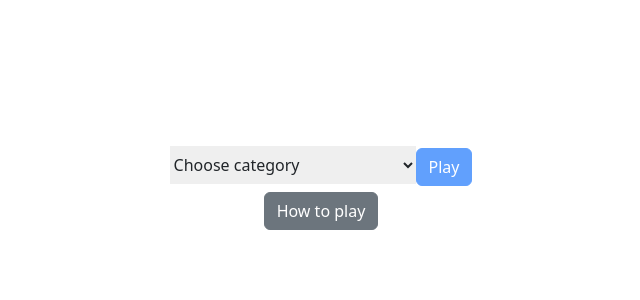
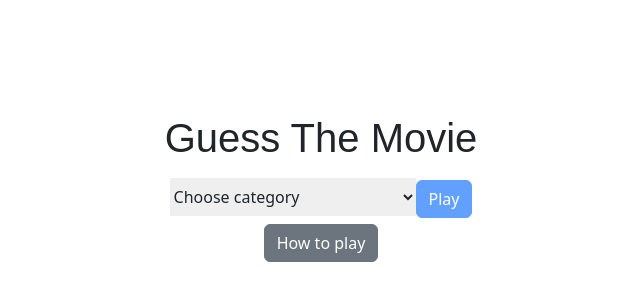
Before and after one commit to lukaskuh/movieguesser, a React (Vite) app: page / in a window 1280 px wide. Shown: the part 212-512 px from the top of the page, without its empty margins (319-959 px from the left). Built offline with nearby package versions, Linux system fonts and the light colour scheme; a web font is replaced by a local one.

Commit message:
Added title on home page

```diff
--- a/src/Home.jsx
+++ b/src/Home.jsx
@@ -10,6 +10,7 @@ export default function Home() {
 
     return (
         <div className="d-flex gap-2 justify-center items-center flex-col h-screen w-screen">
+            <h1>Guess The Movie</h1>
             <div className="w-fit">
                 <select className="h-full" value={category} onChange={handleCategory} required>
                     <option value="" disabled>Choose category</option>
```
